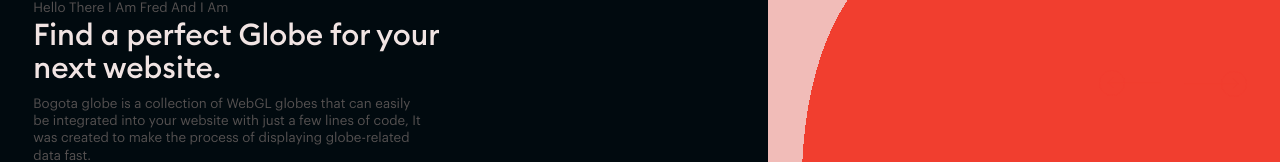
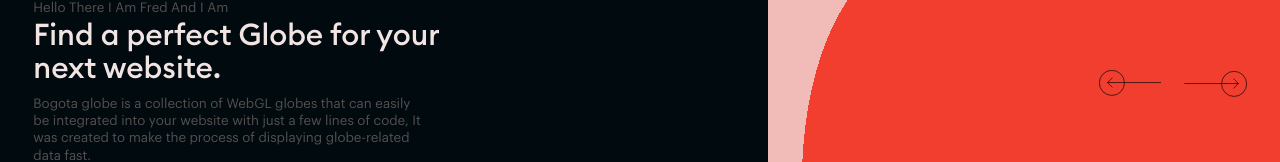
Before and after one commit to mudakikwa/bogoglobes, a React (Create React App) app: page / in a window 1280 px wide. Shown: the part 289-451 px from the top of the page. Built offline with nearby package versions, Linux system fonts and the light colour scheme.

Commit message:
updated the coloring of arrow icons

```diff
--- a/src/components/arrows/arrows.scss
+++ b/src/components/arrows/arrows.scss
@@ -2,6 +2,7 @@
 #arrows{
     display: flex;
     justify-content: flex-end;
+    mix-blend-mode: difference;
     .wrapper{
         gap:pxToVw(34);
     }
```
